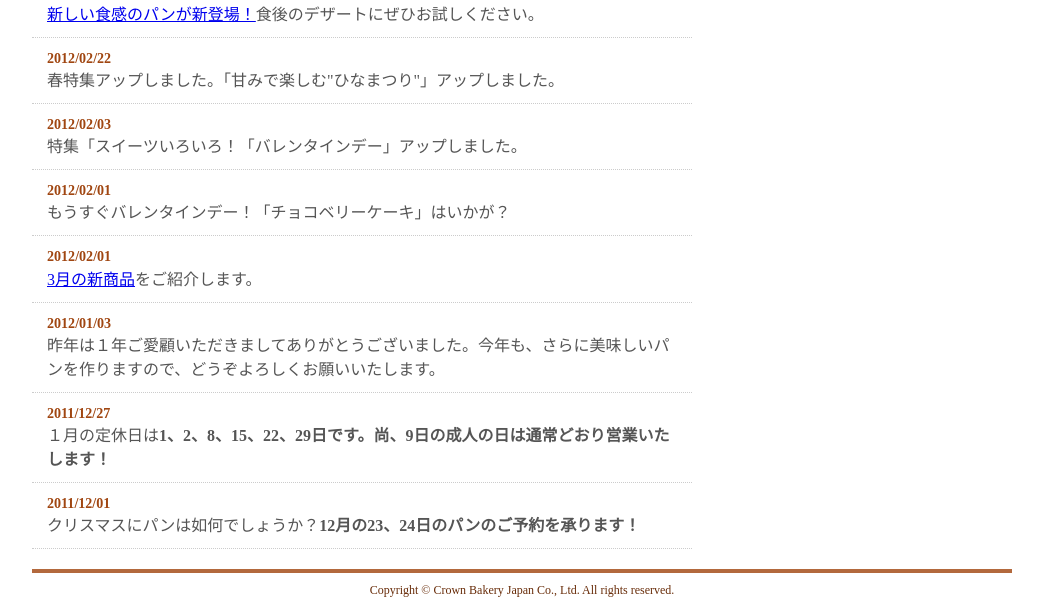
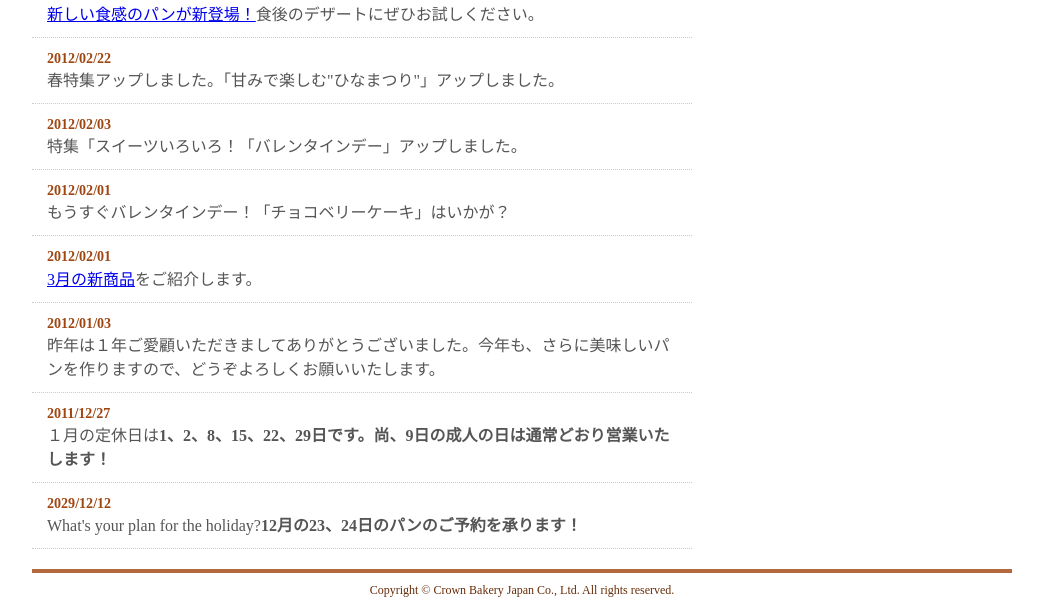
Before and after one commit to cameraluvsme/bakery, a plain HTML site: page index.html in a window 1280 px wide. Shown: the part 225-838 px from the top of the page, without its empty margins (118-1161 px from the left). Drawn offline with Linux system fonts and the light colour scheme.

Commit message:
Index: Revised Date and Message

```diff
--- a/index.html
+++ b/index.html
@@ -40,8 +40,8 @@
                     <dd>昨年は１年ご愛顧いただきましてありがとうございました。今年も、さらに美味しいパンを作りますので、どうぞよろしくお願いいたします。</dd>
                     <dt>2011/12/27</dt>
                     <dd>１月の定休日は<strong>1、2、8、15、22、29日です。尚、9日の成人の日は通常どおり営業いたします！</strong></dd>
-                    <dt>2011/12/01</dt>
-                    <dd>クリスマスにパンは如何でしょうか？<strong>12月の23、24日のパンのご予約を承ります！</strong></dd>
+                    <dt>2029/12/12</dt>
+                    <dd>What's your plan for the holiday?<strong>12月の23、24日のパンのご予約を承ります！</strong></dd>
                 </dl>
             </div>
         </div>
```
